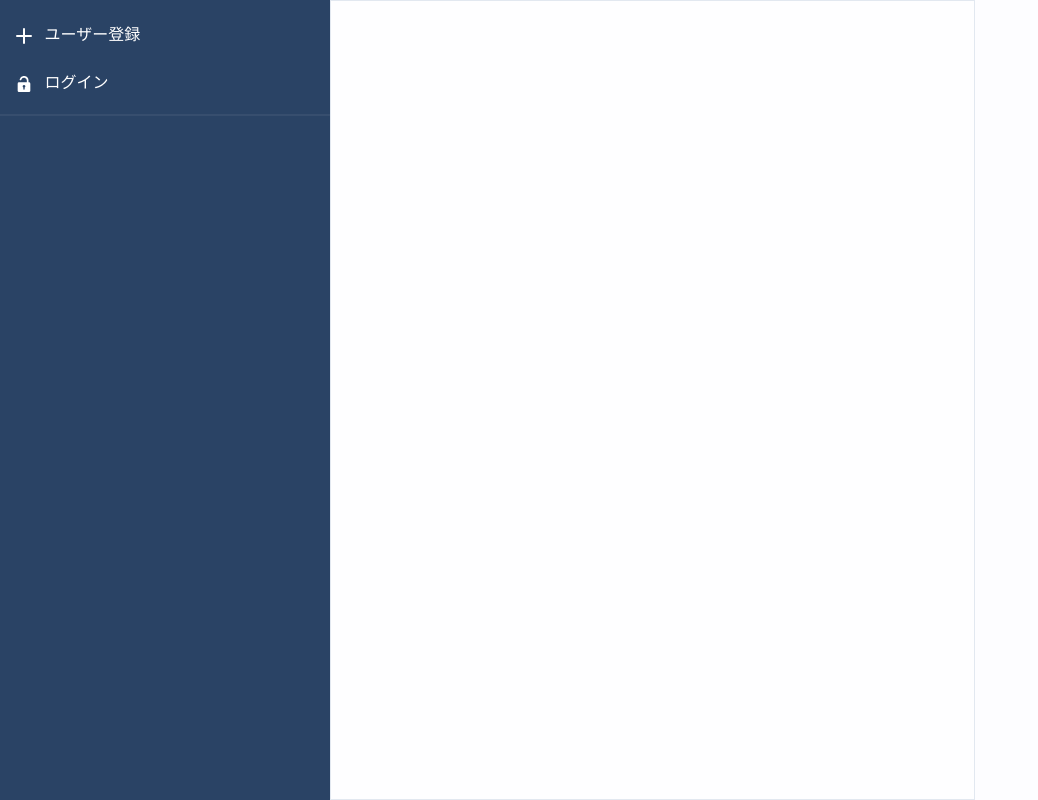
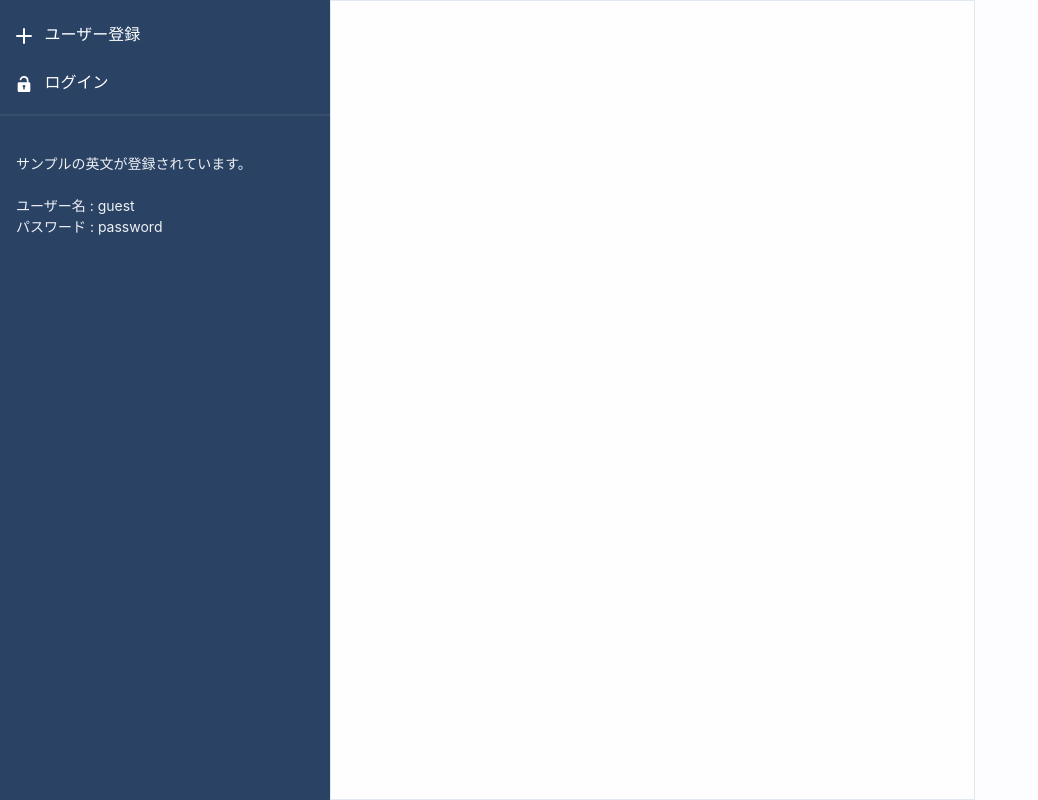
Before and after one commit to yyland/EibunMemo, a React (Create React App) app in the folder frontend/: page / in a window 1280 px wide. Shown: the whole page, without its empty margins (0-1038 px from the left). Built offline with nearby package versions, Linux system fonts and the light colour scheme; no server answers; what axios-case-converter would draw is missing.

Commit message:
サンプル英文登録済みゲストユーザーを作成

```diff
--- a/frontend/src/components/Menu.jsx
+++ b/frontend/src/components/Menu.jsx
@@ -59,6 +59,15 @@ const Menu = ({setEnglishTexts, selectedText, setSelectedComponent, setSelectedT
       )}
 
       <Box height="2px" bgColor="whiteAlpha.100" w="full"></Box>
+
+      {!isLoggedIn && (
+        <Text fontSize="sm" color="whiteAlpha.900" textAlign="left" mt={2} ml={4}>
+          <br />
+          サンプルの英文が登録されています。<br /><br />
+          ユーザー名 : guest<br />
+          パスワード : password
+        </Text>
+      )}
 
       {isLoggedIn && (
         <>
```
